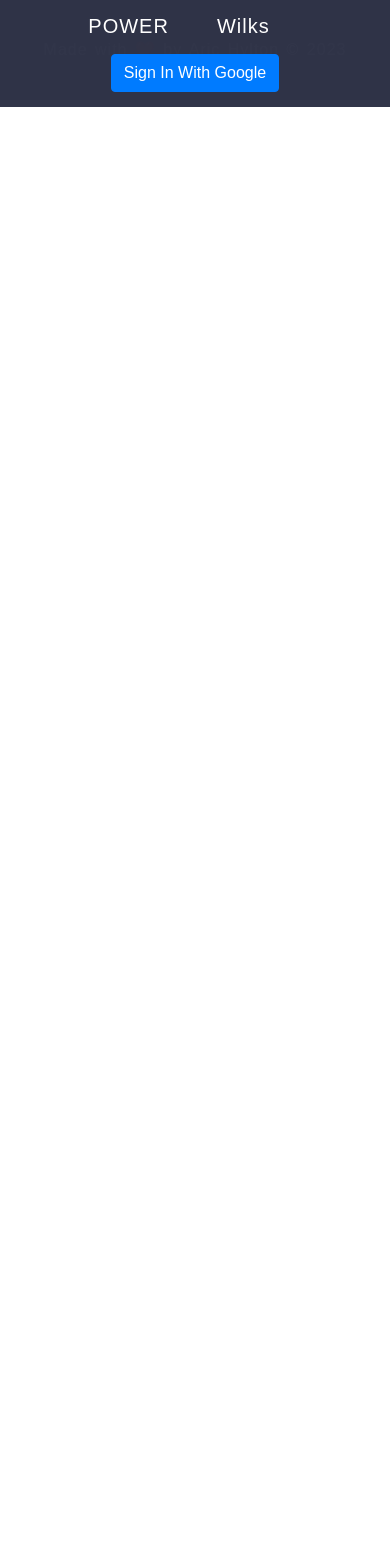
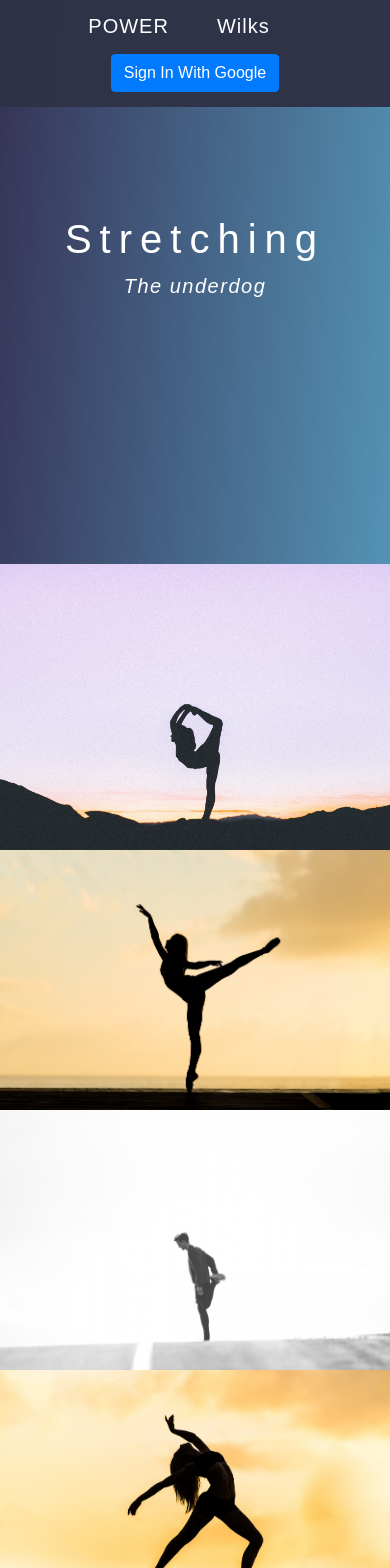
Before and after one commit to arichylton/powerly, a React (Vite) app: page /powerly/stretching in a window 390 px wide. Shown: the top 1568 px of the page. Before the commit the page ends 844 px from the top, so only its background shows below. Built offline with nearby package versions, Linux system fonts and the light colour scheme; no server answers; a web font is replaced by a local one.

Commit message:
changed routing handler

```diff
--- a/src/App.jsx
+++ b/src/App.jsx
@@ -16,7 +16,7 @@ import './App.css';
 
 const App = () => {
   return (
-    <Router>
+    <Router basename='/powerly'>
       <div className='main-body'>
         <Header />
         <Switch>
--- a/src/components/Stretching/Stretching.css
+++ b/src/components/Stretching/Stretching.css
@@ -6,25 +6,25 @@
       from(rgba(33, 30, 68, 0.904)),
       to(rgba(96, 218, 255, 0.932))
     ),
-    url(../../pics/stretching.png);
+    url(../../assets/pics/stretching.png);
   background-image: -webkit-linear-gradient(
       top left,
       rgba(33, 30, 68, 0.904),
       rgba(96, 218, 255, 0.932)
     ),
-    url(../../pics/stretching.png);
+    url(../../assets/pics/stretching.png);
   background-image: -o-linear-gradient(
       top left,
       rgba(33, 30, 68, 0.904),
       rgba(96, 218, 255, 0.932)
     ),
-    url(../../pics/stretching.png);
+    url(../../assets/pics/stretching.png);
   background-image: linear-gradient(
       to bottom right,
       rgba(33, 30, 68, 0.904),
       rgba(96, 218, 255, 0.932)
     ),
-    url(../../pics/stretching.png);
+    url(../../assets/pics/stretching.png);
   background-repeat: no-repeat;
   background-position: center;
   background-attachment: fixed;
@@ -63,17 +63,17 @@
   color: white;
 }
 
-
 .grid-stretching {
   display: -ms-grid;
   display: grid;
-  grid-template-columns: repeat(auto-fill, minmax(370px, 1fr));
+
+  grid-template-columns: repeat(auto-fit, minmax(min(22rem), 1fr));
 }
 
 @media only screen and (max-width: 480px) {
-    .grid-stretching {
-        grid-template-columns: repeat(auto-fill, minmax(370px, 1fr));
-    }
+  .grid-stretching {
+    grid-template-columns: repeat(auto-fit, minmax(min(22rem), 1fr));
+  }
 }
 
 .stretching-img {
@@ -84,8 +84,8 @@
 }
 
 .stretching-img:hover {
-    opacity: .7;
-    -webkit-transform: scale(.95);
-        -ms-transform: scale(.95);
-            transform: scale(.95);
+  opacity: 0.7;
+  -webkit-transform: scale(0.95);
+  -ms-transform: scale(0.95);
+  transform: scale(0.95);
 }
```
